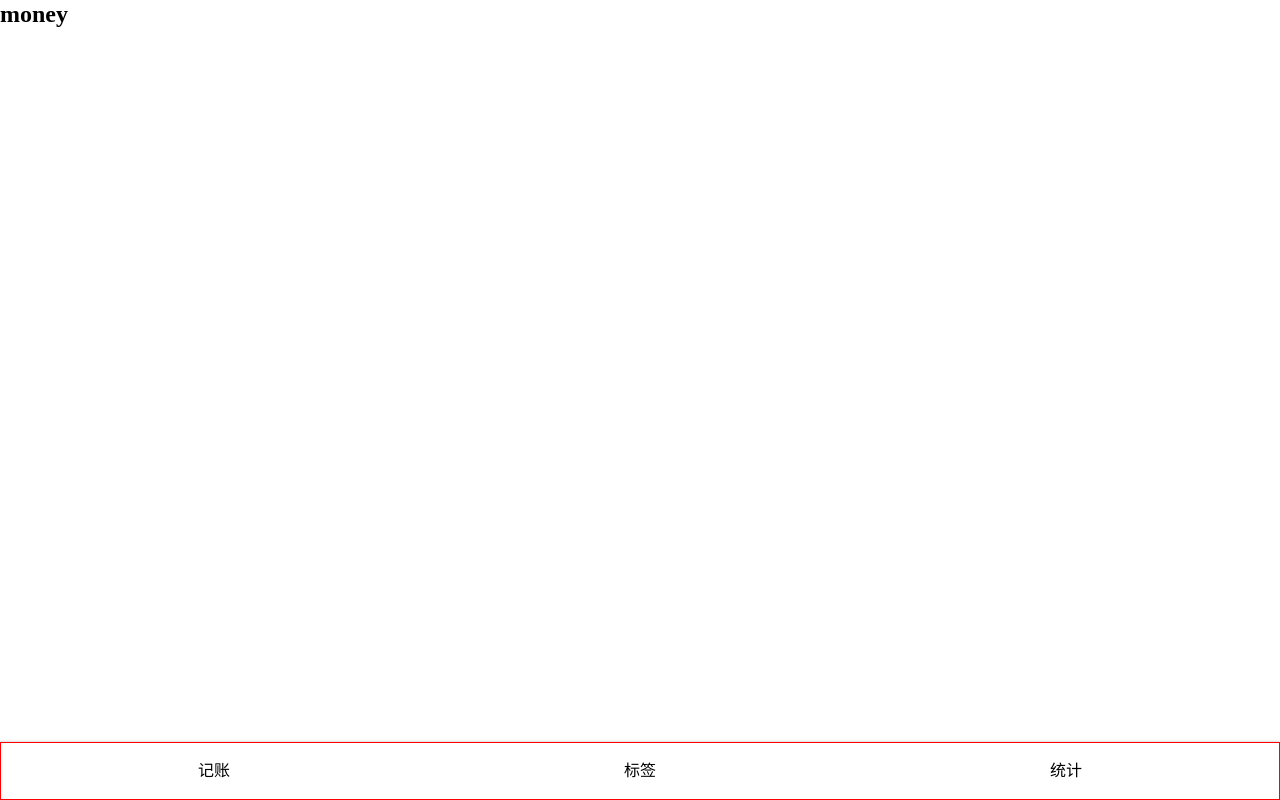
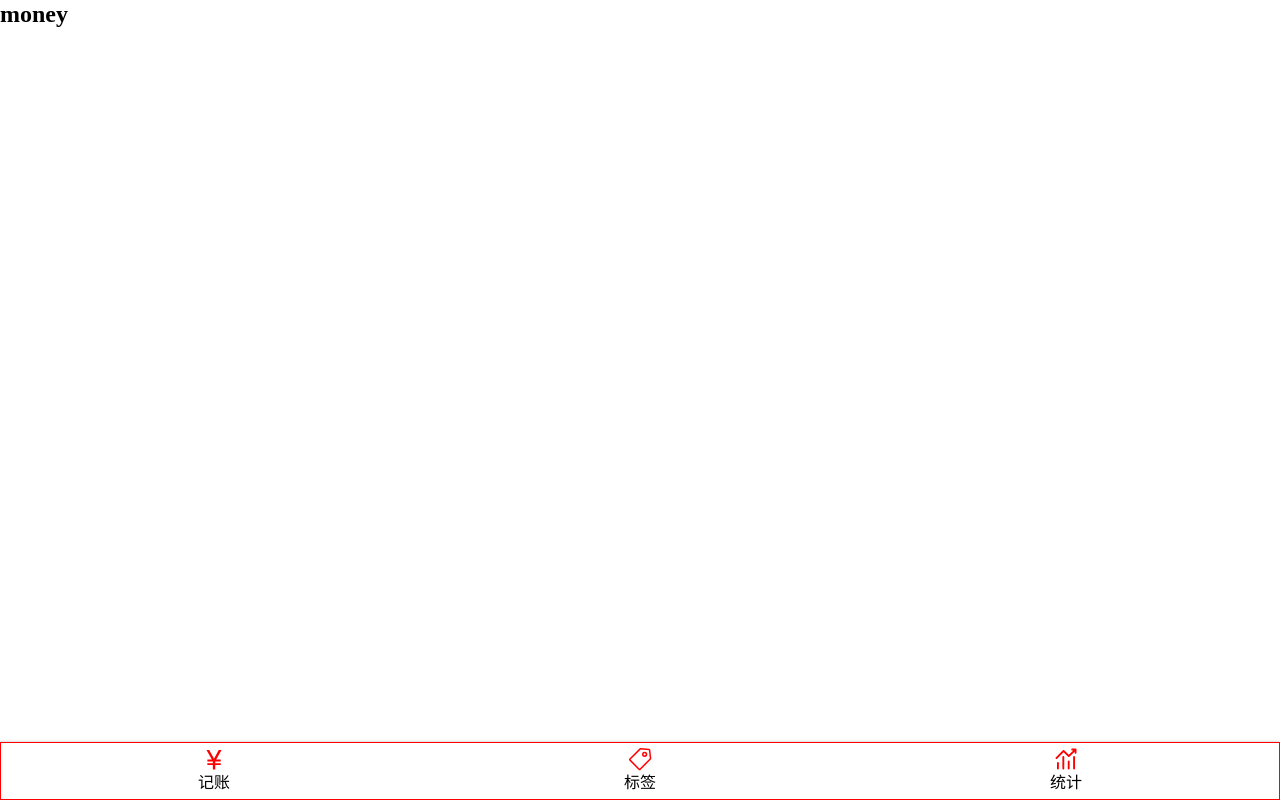
Before and after one commit to zdxzdxzdx/daaccount, a React app: page /#/money in a window 1280 px wide. Built offline with nearby package versions, Linux system fonts and the light colour scheme.

Commit message:
引入三个icons

```diff
--- a/src/components/Nav.tsx
+++ b/src/components/Nav.tsx
@@ -2,36 +2,59 @@ import styled from 'styled-components';
 import {Link} from 'react-router-dom';
 import React from 'react';
 
-const NavWrapper =styled.nav`
+require('icons/money.svg');
+require('icons/label.svg');
+require('icons/statistics.svg');
+
+
+const NavWrapper = styled.nav`
     border: 1px solid red;
     line-height: 24px;
     box-shadow: 0 0 3px rgba(0,0,0,0.25);
   >ul{
    display: flex;
     >li{
-    width: 33.333%;
+    width: 33.3333%;
     text-align: center;
-    padding: 16px;
+    display: flex;
+    flex-direction: column;
+    padding: 4px  0;
+    justify-content: center;
+    align-items: center;
+    .icon{
+        width: 24px;
+        height: 24px;
     }
- }`
-const Nav = ()=>{
+
+    }
+ }`;
+const Nav = () => {
   return (
     <NavWrapper>
       <ul>
         <li>
+          <svg fill="red" className="icon">
+            <use xlinkHref="#money"/>
+          </svg>
           <Link to="/money">记账</Link>
         </li>
         <li>
+          <svg fill="red" className="icon">
+            <use xlinkHref="#label"/>
+          </svg>
           <Link to="/tags">标签</Link>
         </li>
         <li>
+          <svg fill="red" className="icon">
+            <use xlinkHref="#statistics"/>
+          </svg>
           <Link to="/statistics">统计</Link>
         </li>
       </ul>
 
     </NavWrapper>
 
-  )
-}
+  );
+};
 
-export default  Nav;
+export default Nav;
```
